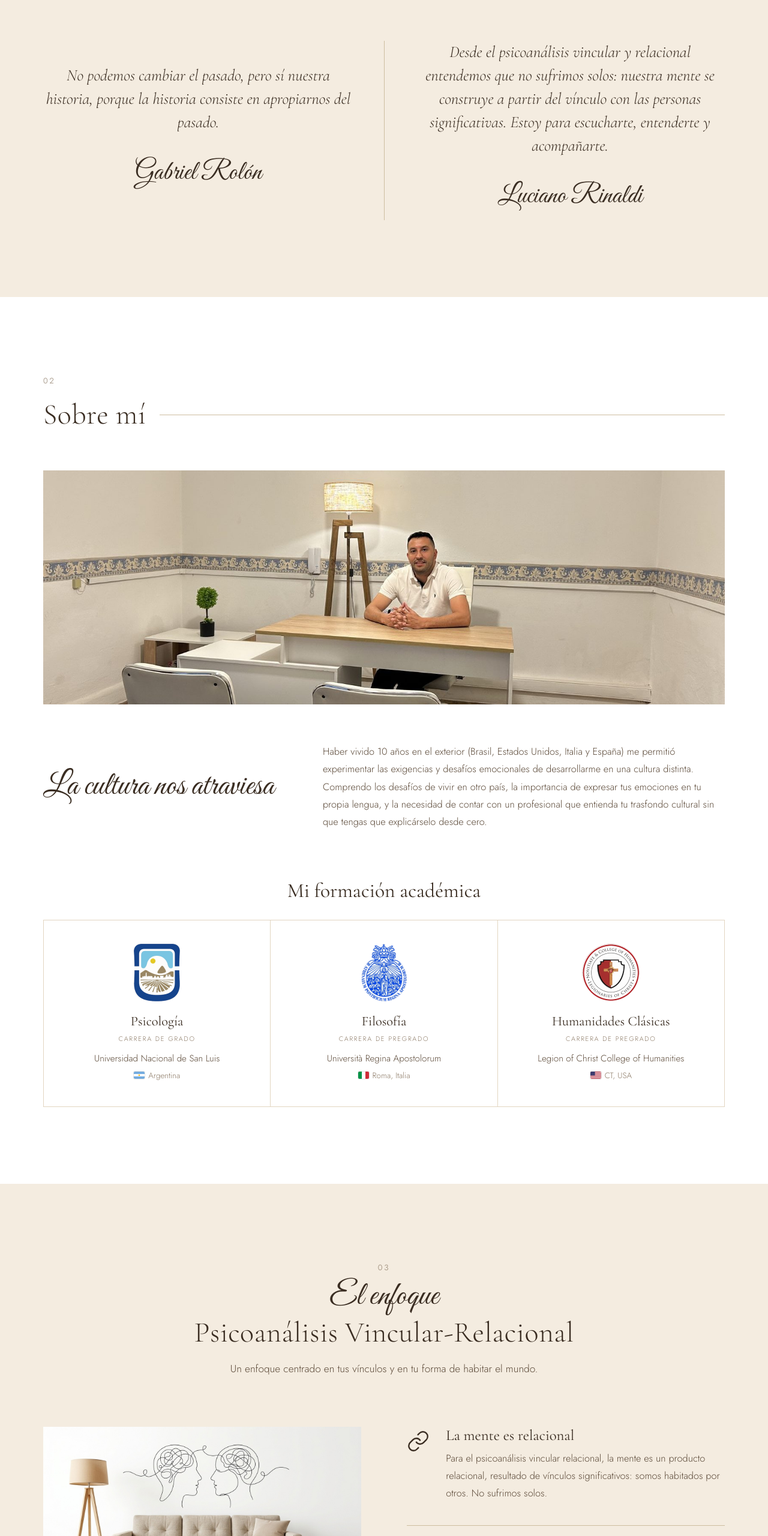
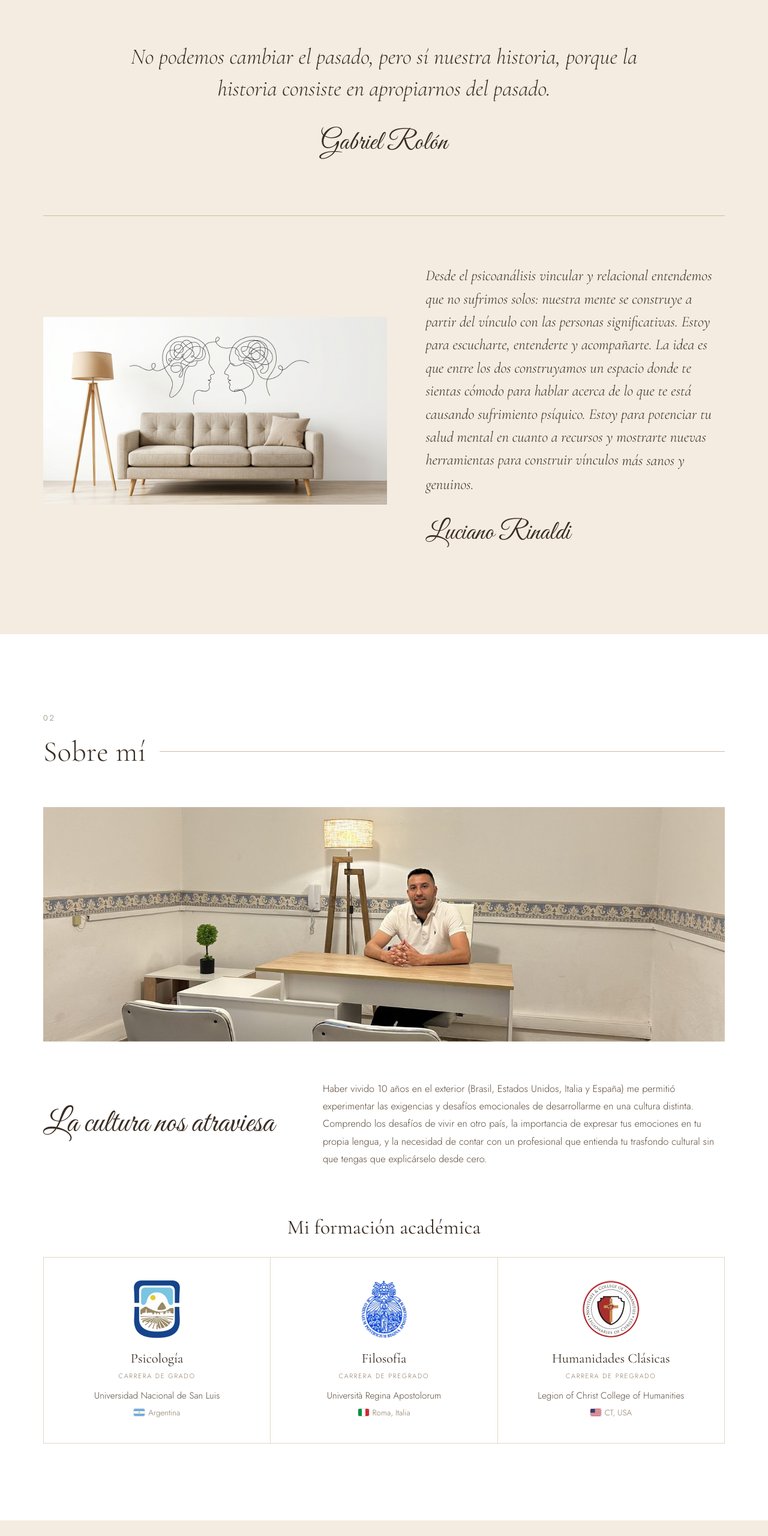
Before and after one commit to LucianoDuca/Luciano-Rinaldi-Psicoan-lisis, a website: page psicologo-web/public/index.html in a window 1280 px wide. Shown: the part 2860-5420 px from the top of the page at 60% size. Drawn offline with nearby package versions, Linux system fonts and the light colour scheme; no server answers.

Commit message:
Agregar foto con frase junto a la cita de Luciano
- La ilustracion de las dos cabezas acompana la frase de Luciano, como
  pide "OTRA FOTO CON UNA FRASE" en el doc
- La frase queda completa, con el texto del doc
- La cita de Gabriel Rolon queda sola arriba en la misma franja
- Psicoanalisis: se quita la ilustracion repetida y los conceptos quedan
  en tres columnas

Co-Authored-By: Claude Opus 5.5 <noreply@anthropic.com>

```diff
--- a/psicologo-web/public/index.html
+++ b/psicologo-web/public/index.html
@@ -280,7 +280,7 @@
 
       <!-- ===================== CITAS ===================== -->
       <section class="quote-band section--cream">
-        <div class="container quotes-grid">
+        <div class="container">
           <figure class="quote-item">
             <blockquote class="pull-quote">
               No podemos cambiar el pasado, pero sí nuestra historia, porque la
@@ -288,14 +288,29 @@
             </blockquote>
             <figcaption class="pull-quote__sign">Gabriel Rolón</figcaption>
           </figure>
-          <figure class="quote-item">
-            <blockquote class="pull-quote">
-              Desde el psicoanálisis vincular y relacional entendemos que no sufrimos
-              solos: nuestra mente se construye a partir del vínculo con las personas
-              significativas. Estoy para escucharte, entenderte y acompañarte.
-            </blockquote>
-            <figcaption class="pull-quote__sign">Luciano Rinaldi</figcaption>
-          </figure>
+
+          <!-- Foto con frase -->
+          <div class="frase-foto">
+            <figure class="frase-foto__img" data-reveal="img">
+              <img
+                src="assets/ilustracion-divan-lampara.jpg"
+                alt="Sillón y lámpara de pie de madera bajo una ilustración de dos rostros con sus pensamientos entrelazados"
+                loading="lazy" width="1408" height="768" />
+            </figure>
+            <figure class="frase-foto__quote">
+              <blockquote class="pull-quote">
+                Desde el psicoanálisis vincular y relacional entendemos que no
+                sufrimos solos: nuestra mente se construye a partir del vínculo con
+                las personas significativas. Estoy para escucharte, entenderte y
+                acompañarte. La idea es que entre los dos construyamos un espacio
+                donde te sientas cómodo para hablar acerca de lo que te está
+                causando sufrimiento psíquico. Estoy para potenciar tu salud mental
+                en cuanto a recursos y mostrarte nuevas herramientas para construir
+                vínculos más sanos y genuinos.
+              </blockquote>
+              <figcaption class="pull-quote__sign">Luciano Rinaldi</figcaption>
+            </figure>
+          </div>
         </div>
       </section>
 
@@ -369,13 +384,6 @@
               Un enfoque centrado en tus vínculos y en tu forma de habitar el mundo.
             </p>
           </div>
-
-          <figure class="vincular-illustration">
-            <img
-              src="assets/ilustracion-divan-lampara.jpg"
-              alt="Diván y lámpara de pie de tres patas bajo una ilustración de dos rostros con sus pensamientos entrelazados"
-              loading="lazy" width="1408" height="768" />
-          </figure>
 
           <div class="concept-grid">
             <article class="concept">
--- a/psicologo-web/public/script.js
+++ b/psicologo-web/public/script.js
@@ -240,7 +240,7 @@ addReveal(".etapa", "reveal--scale", 2);
 addReveal(".trust", "reveal--left");
 addReveal(".pasos__list > li", null, 3);
 addReveal(".sobre-mi__body", "reveal--right");
-addReveal(".honorarios, .contacto-aside, .form, .vincular-illustration, .footer-inner, .espacio__item figcaption, .pull-quote__sign");
+addReveal(".honorarios, .contacto-aside, .form, .frase-foto__quote, .footer-inner, .espacio__item figcaption, .pull-quote__sign");
 document
   .querySelectorAll(".script-accent:not(.hero-inner *), .nav-panel__accent")
   .forEach((el) => el.classList.add("reveal-write"));
--- a/psicologo-web/public/styles.css
+++ b/psicologo-web/public/styles.css
@@ -587,6 +587,43 @@ section {
   margin: 1.5rem 0 0;
 }
 
+/* Foto con frase (ilustración + cita de Luciano) */
+.frase-foto {
+  display: grid;
+  gap: clamp(1.5rem, 4vw, 2.5rem);
+  align-items: center;
+  margin-top: clamp(3rem, 7vw, 5rem);
+  padding-top: clamp(3rem, 7vw, 5rem);
+  border-top: 1px solid var(--linea-fuerte);
+}
+.frase-foto__img {
+  margin: 0;
+}
+.frase-foto__img img {
+  width: 100%;
+  height: auto;
+  display: block;
+  /* La ilustración tiene fondo blanco: multiply lo funde en el crema de la sección */
+  mix-blend-mode: multiply;
+}
+.frase-foto__quote {
+  margin: 0;
+}
+.frase-foto .pull-quote {
+  font-size: clamp(1.2rem, 2.2vw, 1.55rem);
+  line-height: 1.55;
+}
+@media (min-width: 900px) {
+  .frase-foto {
+    grid-template-columns: minmax(0, 1.15fr) minmax(0, 1fr);
+    column-gap: clamp(2.5rem, 5vw, 4.5rem);
+    text-align: left;
+  }
+  .frase-foto .pull-quote {
+    margin: 0;
+  }
+}
+
 /* ===================== SOBRE MÍ ===================== */
 .sobre-mi__grid {
   display: grid;
@@ -681,17 +718,6 @@ section {
 }
 .concept p {
   margin: 0;
-}
-.vincular-illustration {
-  max-width: 780px;
-  margin: 0 auto clamp(2rem, 5vw, 3.5rem);
-}
-.vincular-illustration img {
-  width: 100%;
-  height: auto;
-  display: block;
-  /* La ilustración tiene fondo blanco: multiply lo funde en el crema de la sección */
-  mix-blend-mode: multiply;
 }
 
 /* ===================== ATENCIÓN / ETAPAS ===================== */
@@ -1847,11 +1873,6 @@ body.cookie-open .to-top {
     width: 100%;
     justify-content: center;
   }
-  .quote-item + .quote-item {
-    margin-top: 3rem;
-    padding-top: 3rem;
-    border-top: 1px solid var(--linea-fuerte);
-  }
   /* Paso a paso como línea de tiempo vertical */
   .pasos__list {
     gap: 0;
@@ -1923,26 +1944,6 @@ body.cookie-open .to-top {
 
 @media (min-width: 900px) {
   /* Las dos citas, lado a lado */
-  .quotes-grid {
-    display: grid;
-    grid-template-columns: 1fr 1fr;
-    align-items: center;
-  }
-  .quote-item {
-    padding: 0 clamp(2rem, 4vw, 4rem);
-  }
-  .quote-item:first-child {
-    padding-left: 0;
-  }
-  .quote-item:last-child {
-    padding-right: 0;
-  }
-  .quote-item + .quote-item {
-    border-left: 1px solid var(--linea-fuerte);
-  }
-  .quotes-grid .pull-quote {
-    font-size: clamp(1.35rem, 2.1vw, 1.85rem);
-  }
 }
 
 @media (min-width: 1024px) {
@@ -2009,44 +2010,6 @@ body.cookie-open .to-top {
     border-top: 0;
   }
 
-  /* Psicoanálisis: ilustración fija a la izquierda, conceptos a la derecha */
-  .psicoanalisis .container {
-    display: grid;
-    grid-template-columns: minmax(0, 1fr) minmax(0, 1fr);
-    column-gap: clamp(3rem, 6vw, 6rem);
-    align-items: start;
-  }
-  .psicoanalisis .sec-head {
-    grid-column: 1 / -1;
-  }
-  .vincular-illustration {
-    position: sticky;
-    top: 110px;
-    max-width: none;
-    margin: 0;
-  }
-  .concept-grid {
-    grid-template-columns: 1fr;
-    gap: 2.4rem;
-  }
-  .concept {
-    display: grid;
-    grid-template-columns: 44px 1fr;
-    column-gap: 1.3rem;
-    text-align: left;
-    padding: 0;
-  }
-  .concept + .concept {
-    padding-top: 2.4rem;
-    border-top: 1px solid var(--linea-fuerte);
-  }
-  .concept__icon {
-    grid-row: span 2;
-    margin: 0.3rem 0 0;
-  }
-  .concept h3 {
-    margin-bottom: 0.5rem;
-  }
 }
 
 /* ---------- Links de secciones en el header (PC) ---------- */
```
